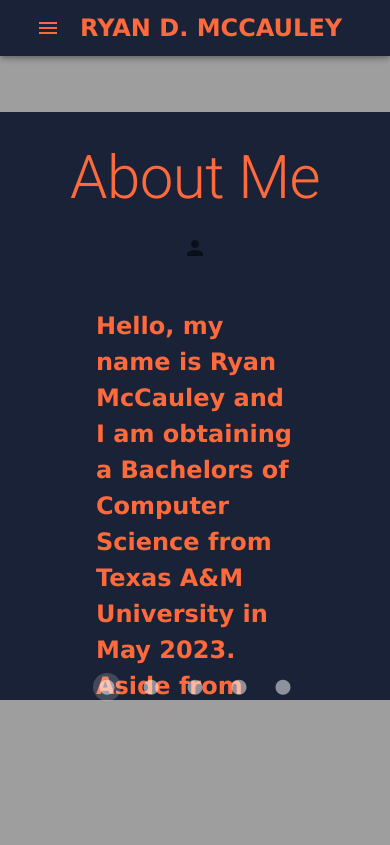
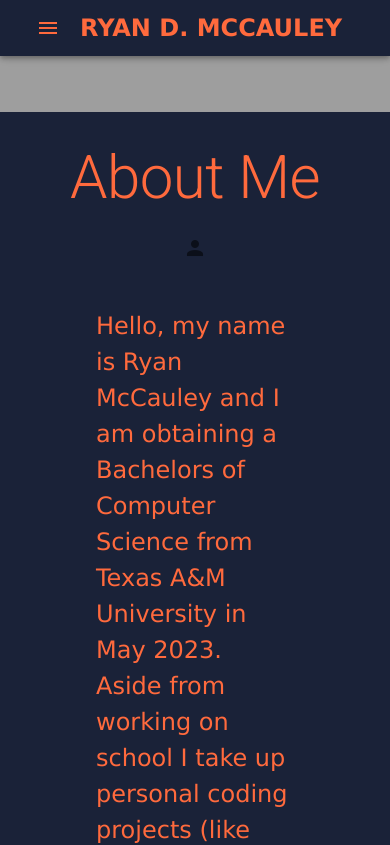
Before and after one commit to Rmccauley01/personal-website, a Vue app: page / in a window 390 px wide. Shown: the top 845 px of the page. Built offline with nearby package versions, Linux system fonts and the light colour scheme.

Commit message:
Fixed several UI issues for mobile users.

```diff
--- a/src/views/ContactView.vue
+++ b/src/views/ContactView.vue
@@ -5,9 +5,9 @@
       <v-container>
 
         <v-card flat class="pa-5 my-5 mx-10 text-center" color="#1A2238">
-          <h1 class="v-header-text">Contact Info:</h1>
-          <h2 class="v-header-text">Email: {{ myEmail }}</h2>
-          <h2 class="v-header-text">Phone Number: {{ myNumber }}</h2>
+          <p class="v-header-text font-weight-light text-h3 text-md-h2">Contact Info:</p>
+          <p class="v-header-text font-weight-thin text-h6 text-md-h4">Email: {{ myEmail }}</p>
+          <p class="v-header-text font-weight-thin text-h6 text-md-h4">Phone Number: {{ myNumber }}</p>
         </v-card>
 
         <v-card flat color="#1A2238">
--- a/src/views/HomeView.vue
+++ b/src/views/HomeView.vue
@@ -1,9 +1,9 @@
 <template>
   <v-app class="grey">
     <BannerHeader title="Home" />
-    <v-main>
+    <v-main class="mb-15">
       <v-carousel
-        height="600"
+        height="100%"
         hide-delimiter-background
         show-arrows-on-hover
       >
@@ -29,8 +29,8 @@
               </v-icon>
             </v-row>
 
-            <v-row justify="center" class="mx-12 mb-12">
-              <h2 class="v-body-text ma-12 mb-12">
+            <v-row justify="center" class=" text-body mx-12 mb-12 ">
+              <h2 class="v-body-text ma-12 mb-12 font-weight-thin">
                 {{ bodyText[i] }}
               </h2>
             </v-row>
```
